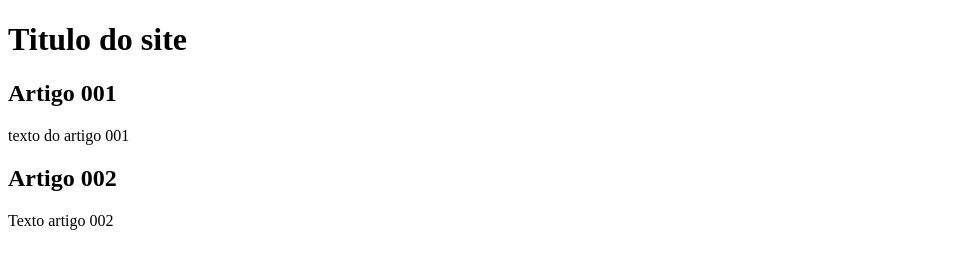
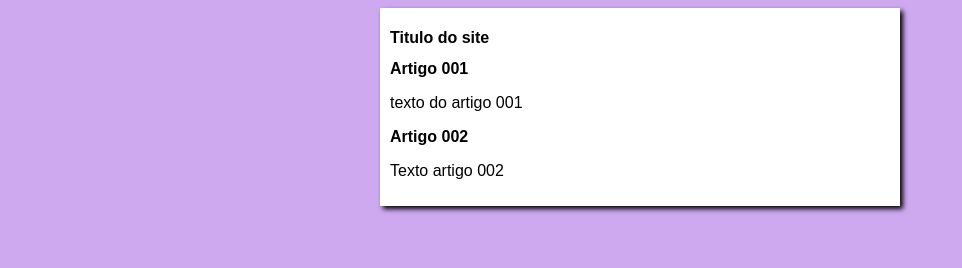
Before and after one commit to Otavio-0/projeto-site, a plain HTML site: page index.html in a window 1280 px wide. Shown: the whole page, without its empty margins (0-962 px from the left). Drawn offline with Linux system fonts and the light colour scheme.

Commit message:
iniciei o design

```diff
--- /dev/null
+++ b/estilos/style.css
@@ -0,0 +1,16 @@
+*{
+    font-family: Arial, Helvetica, sans-serif;
+    font-size: 16px;
+}
+
+body{
+    background-color: rgb(206, 169, 240);
+}
+
+main{
+    background-color: white;
+    width: 500px;
+    margin: auto;
+    padding: 10px;
+    box-shadow: 3px 3px 5px rgba(0, 0, 0, 473);
+}
--- a/index.html
+++ b/index.html
@@ -5,6 +5,7 @@
     <meta http-equiv="X-UA-Compatible" content="IE=edge">
     <meta name="viewport" content="width=device-width, initial-scale=1.0">
     <title>Titulo do site </title>
+    <link rel="stylesheet" href="estilos/style.css">
 </head>
 <body>
 
```
